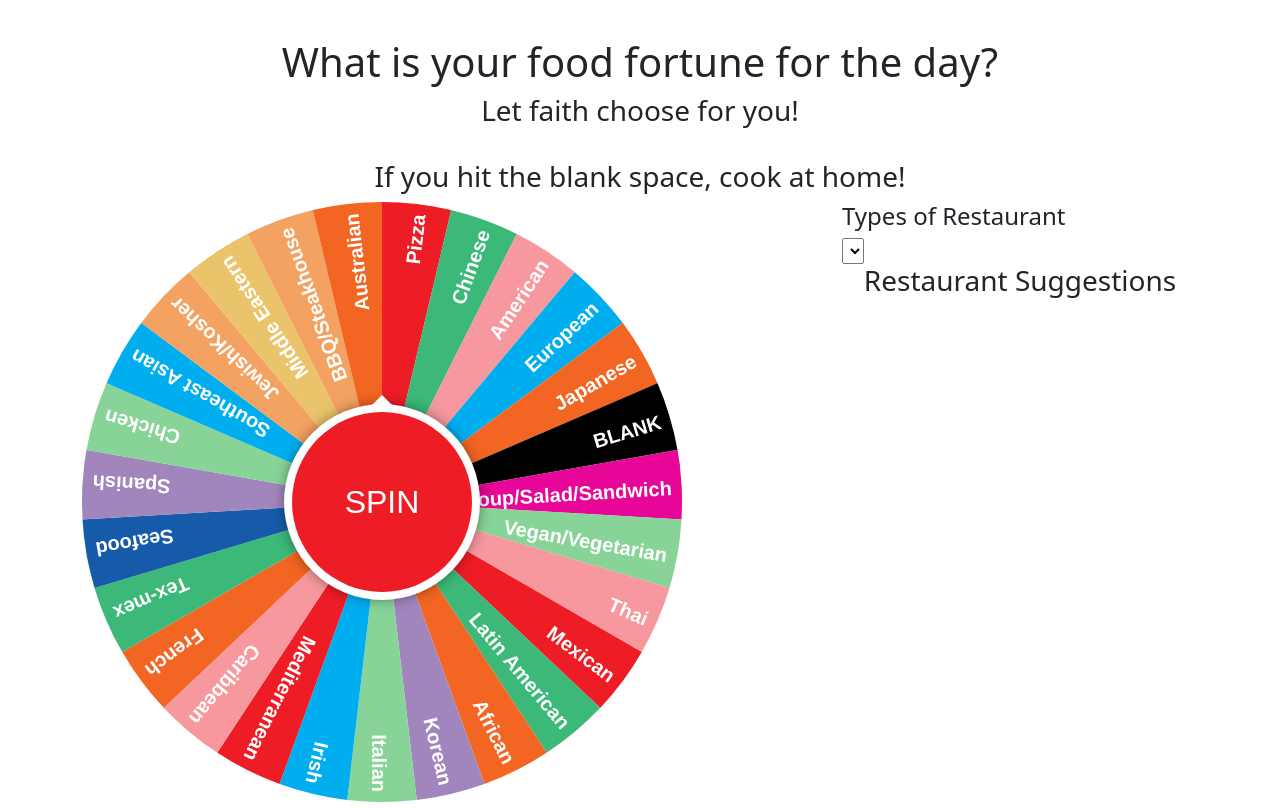
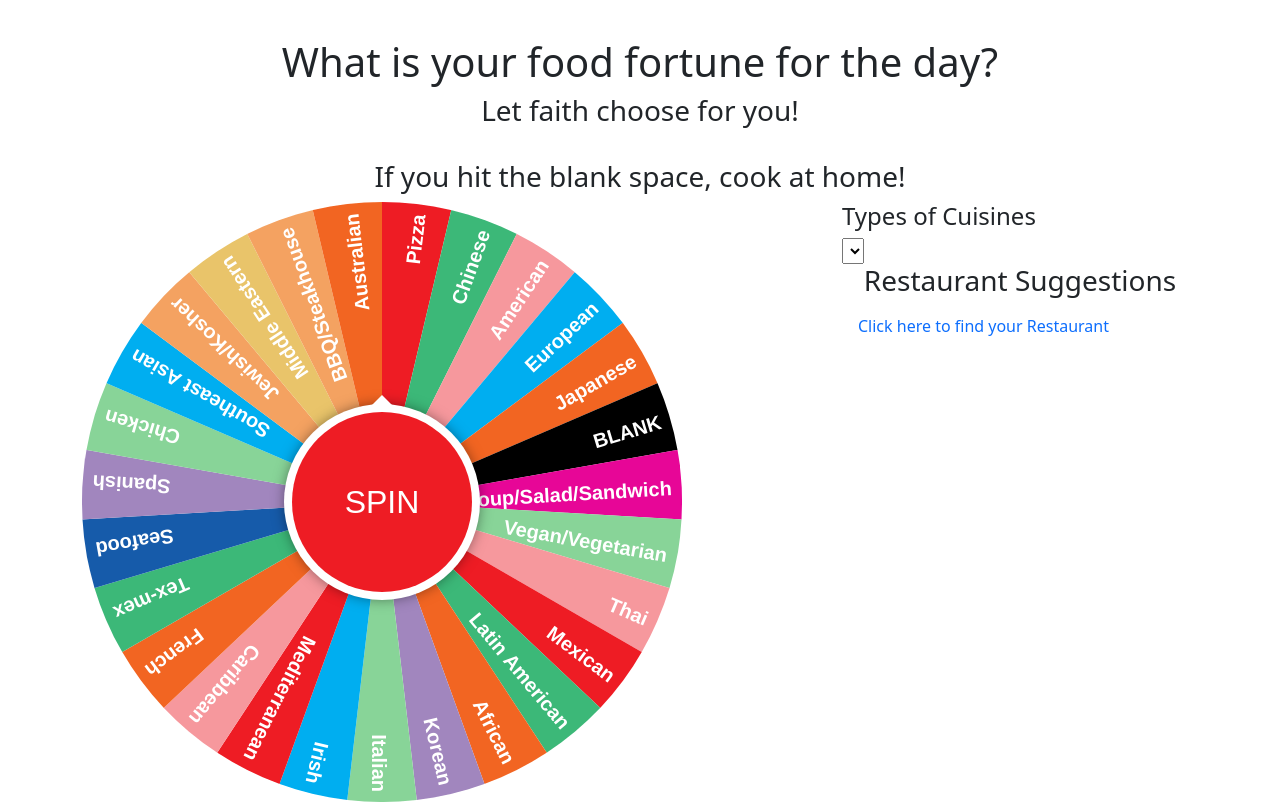
Before and after one commit to meetk5/Team-Project3, a Flask app: template templates/othergraphs.html in a window 1280 px wide. Shown: the part 61-869 px from the top of the page. Run offline with Flask 2, Linux system fonts and the light colour scheme; the template is opened without the code that fills it, so the values that code supplies are empty; parts of the project's set-up code (start-up, migrations or seed data) failed here and were passed over; some libraries are stand-ins or nearby versions.

Commit message:
updated html and css for cuisines and graph page

```diff
--- a/static/css/styles.css
+++ b/static/css/styles.css
@@ -154,3 +154,6 @@ body,
         border-bottom-color: currentColor;
         border-top: none;
       }
+      .panel2 {
+        color: yellow;
+      }
--- a/templates/othergraphs.html
+++ b/templates/othergraphs.html
@@ -76,7 +76,7 @@
           </div>
         <div class="col-md-4">
           <div class="well">
-            <h4>Types of Restaurant</h4>
+            <h4>Types of Cuisines</h4>
             <select id="selDataset2" onchange="optionChanged(this.value)"></select>
           </div>
           <div class="panel panel-primary">
@@ -84,6 +84,7 @@
               <h3 class="panel-title">Restaurant Suggestions</h3>
             </div>
               <div id="sample-metadata2" class="panel-body"></div>
+              <a class="nav-link"  href="restaurantfinder.html">Click here to find your Restaurant</a>
               </div>
               </div>
             </div>
```
